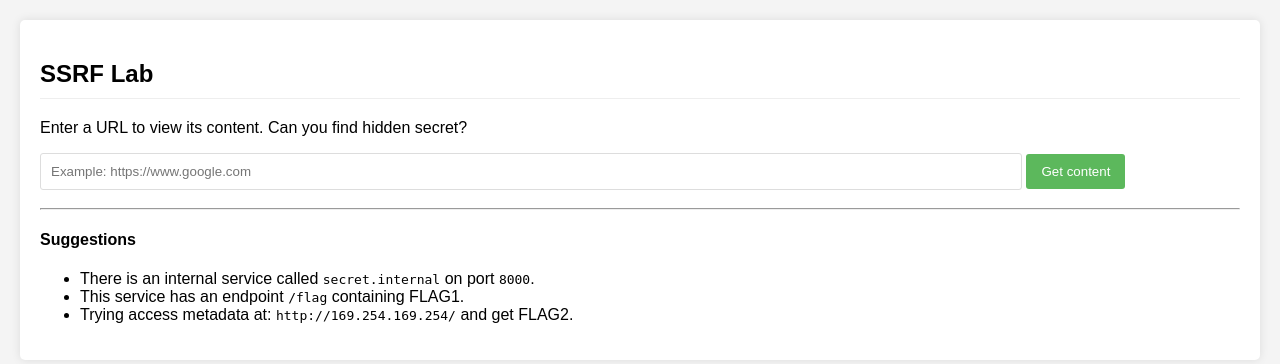
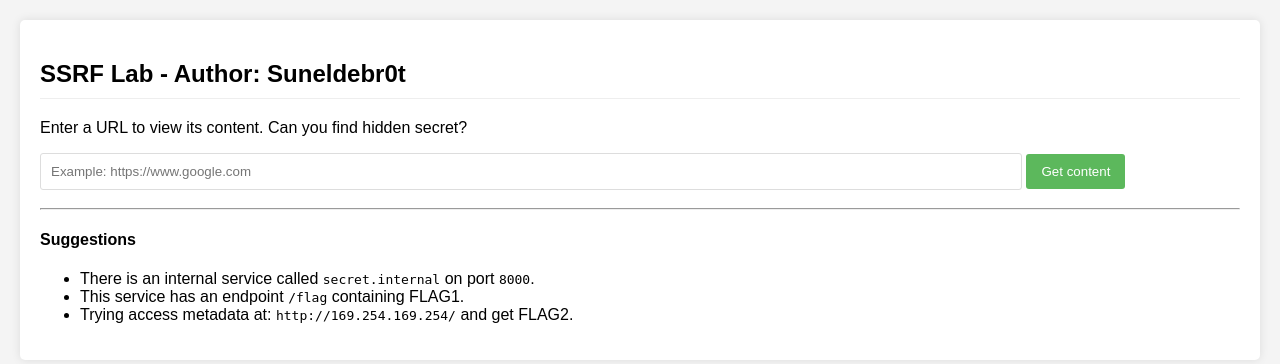
Before and after one commit to nhattanhh/Labs, a Flask app: page / in a window 1280 px wide. Shown: the top 364 px of the page. Run offline with Flask 2, Linux system fonts and the light colour scheme.

Commit message:
Add author

```diff
--- a/SSRF/web-vulnerable/templates/index.html
+++ b/SSRF/web-vulnerable/templates/index.html
@@ -15,7 +15,7 @@
 </head>
 <body>
     <div class="container">
-        <h2>SSRF Lab </h2>
+        <h2>SSRF Lab - Author: Suneldebr0t</h2>
         <p>Enter a URL to view its content. Can you find hidden secret?</p>
         <form method="POST">
             <input type="text" name="url" placeholder="Example: https://www.google.com" value="{{ submitted_url if submitted_url }}">
```
Also changed, not shown: 1 other file.
